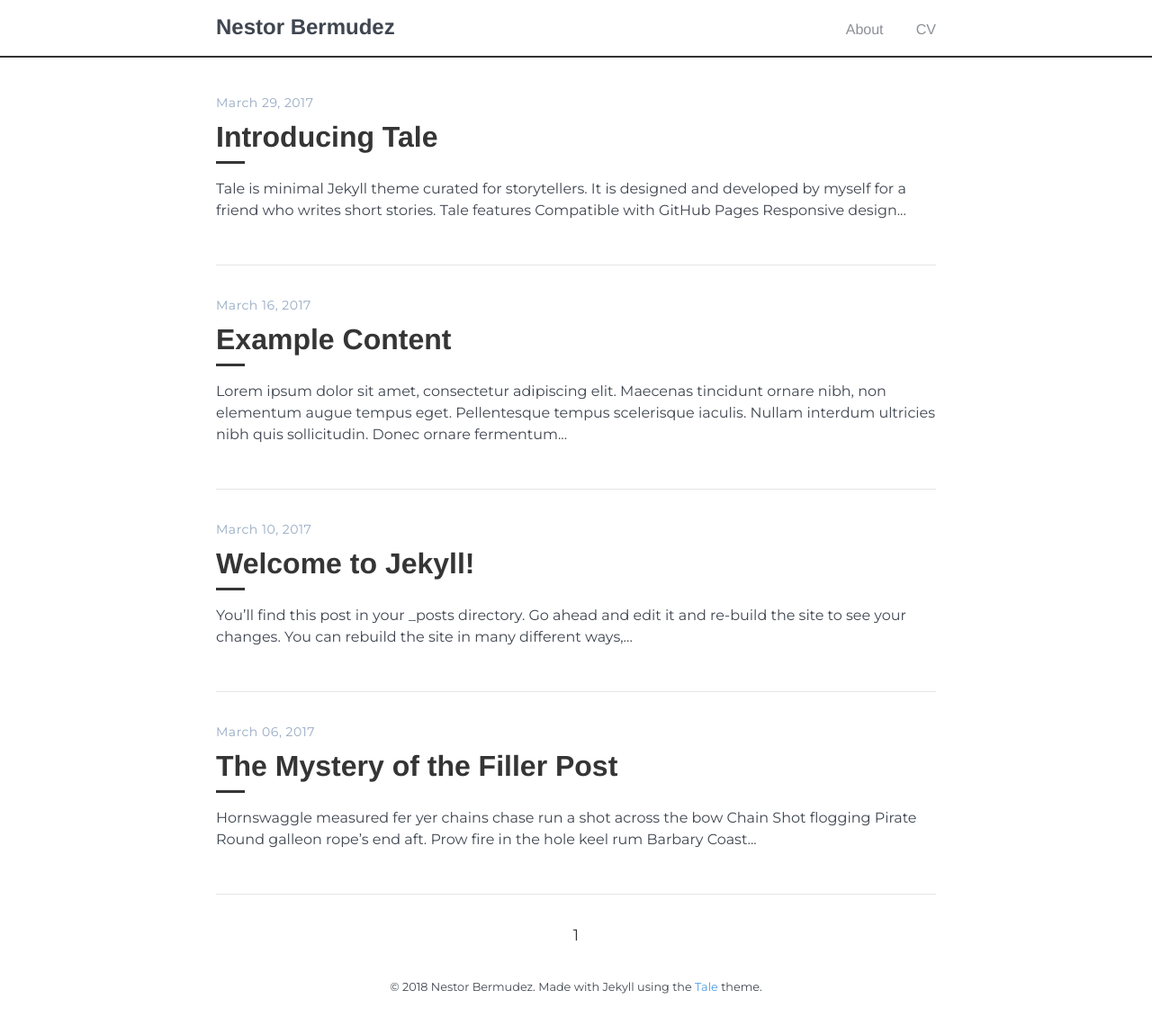
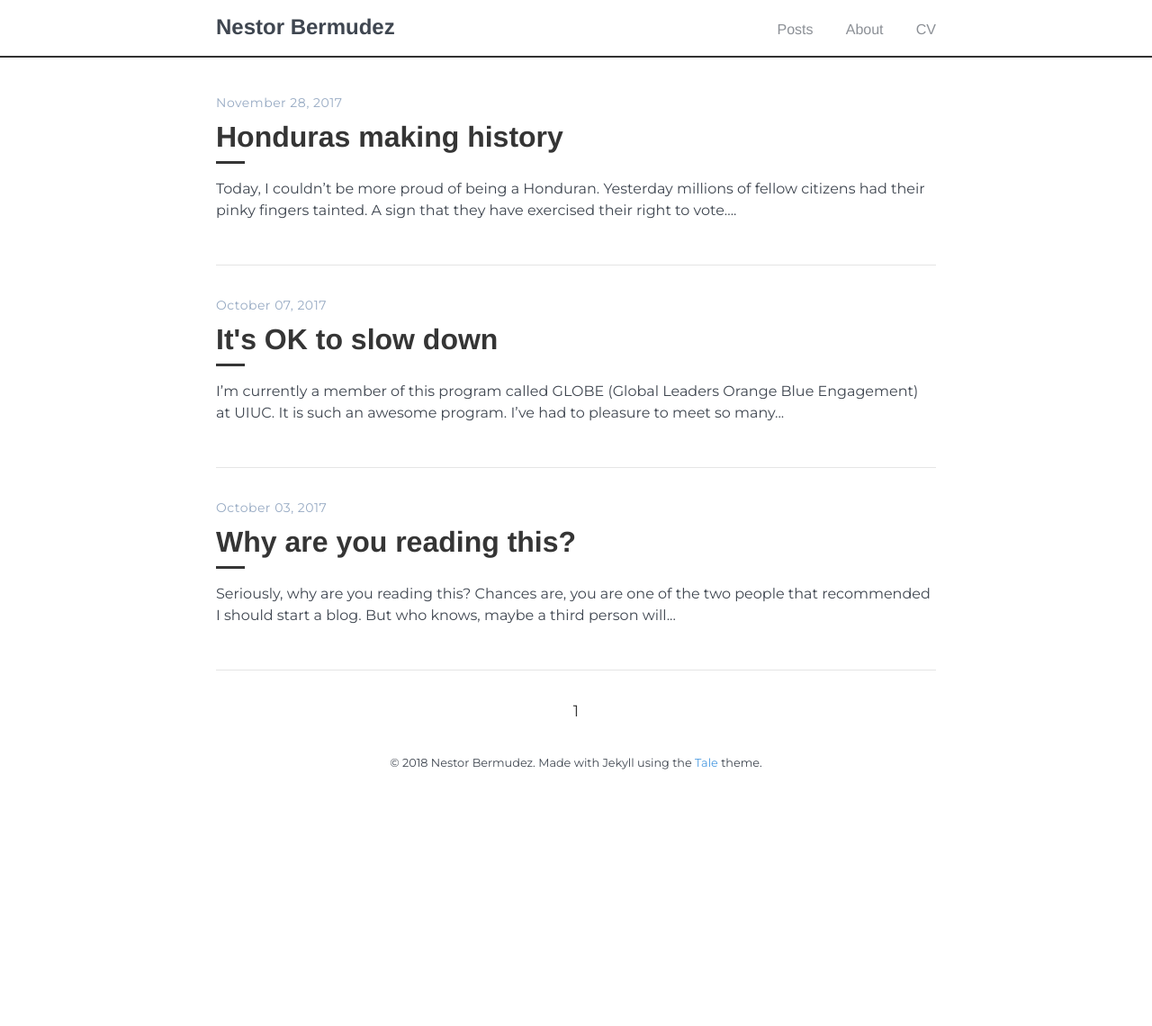
Before and after one commit to nbermudezs/blog, a Jekyll site: the page built from index.html, in a window 1280 px wide and 1140 px high. Shown: the whole window at 90% size. Built offline with Jekyll 4.4.1, drawn with Linux system fonts in a browser that asks for light colours; the list of posts is cut into pages by our own code.

Commit message:
Migrate stuff from wordpress

```diff
--- a/_layouts/default.html
+++ b/_layouts/default.html
@@ -10,6 +10,7 @@
           <h2 class="nav-title">{{ site.title }}</h2>
         </a>
         <ul>
+          <li><a href="{{ '/' | prepend: site.baseurl }}">Posts</a></li>
           <li><a href="{{ '/about' | prepend: site.baseurl }}">About</a></li>
           <li><a href="{{ '/cv' | prepend: site.baseurl }}">CV</a></li>
         </ul>
--- a/_posts/2017-03-06-the-mystery-of-the-filler-post.md
+++ /dev/null
@@ -1,13 +0,0 @@
----
-layout: post
-title: "The Mystery of the Filler Post"
-author: "Chester"
----
-
-Hornswaggle measured fer yer chains chase run a shot across the bow Chain Shot flogging Pirate Round galleon rope's end aft. Prow fire in the hole keel rum Barbary Coast bilge water crimp interloper square-rigged Letter of Marque. Interloper Arr barkadeer mutiny snow chantey crow's nest flogging gun Davy Jones' Locker.
-
-Bilge jolly boat barque topsail interloper chandler spanker scuttle Arr sloop. Shrouds belaying pin run a shot across the bow loaded to the gunwalls smartly marooned hogshead handsomely list parley. Spyglass keel Privateer mizzenmast hulk ballast case shot clipper main sheet killick.
-
-Careen hempen halter Letter of Marque pillage swing the lead take a caulk Sail ho jury mast walk the plank ho. Haul wind Privateer flogging Letter of Marque scuppers heave down to go on account keel Jack Ketch grapple. Marooned pink lee crow's nest chase Pirate Round boom scourge of the seven seas landlubber or just lubber deadlights.
-
-[Pirate Ipsum](http://pirateipsum.me/)
--- a/_posts/2017-03-10-welcome-to-jekyll.md
+++ /dev/null
@@ -1,25 +0,0 @@
----
-layout: post
-title:  "Welcome to Jekyll!"
-author: "Jekyll"
----
-
-You’ll find this post in your `_posts` directory. Go ahead and edit it and re-build the site to see your changes. You can rebuild the site in many different ways, but the most common way is to run `jekyll serve`, which launches a web server and auto-regenerates your site when a file is updated.
-
-To add new posts, simply add a file in the `_posts` directory that follows the convention `YYYY-MM-DD-name-of-post.ext` and includes the necessary front matter. Take a look at the source for this post to get an idea about how it works.
-
-Jekyll also offers powerful support for code snippets: like these
-
-{% highlight ruby %}
-def print_hi(name)
-  puts "Hi, #{name}"
-end
-print_hi('Tom')
-#=> prints 'Hi, Tom' to STDOUT.
-{% endhighlight %}
-
-Check out the [Jekyll docs][jekyll-docs] for more info on how to get the most out of Jekyll. File all bugs/feature requests at [Jekyll’s GitHub repo][jekyll-gh]. If you have questions, you can ask them on [Jekyll Talk][jekyll-talk].
-
-[jekyll-docs]: https://jekyllrb.com/docs/home
-[jekyll-gh]:   https://github.com/jekyll/jekyll
-[jekyll-talk]: https://talk.jekyllrb.com/
--- a/_posts/2017-03-16-example-content.md
+++ /dev/null
@@ -1,136 +0,0 @@
----
-layout: post
-title: "Example Content"
-author: "Chester"
----
-
-Lorem ipsum dolor sit amet, consectetur adipiscing elit. Maecenas tincidunt ornare nibh, non elementum augue tempus eget. Pellentesque tempus scelerisque iaculis. Nullam interdum ultricies nibh quis sollicitudin. Donec ornare fermentum facilisis. Ut at sem ac sem imperdiet varius a eget tortor. Nam eu augue eget orci semper maximus in eget augue. Mauris ornare, nisl ut suscipit consectetur, mi quam interdum tellus, at rutrum quam eros ultrices mi.
-
-# Headers
-{% highlight markdown %}
-# H1
-## H2
-### H3
-#### H4
-##### H5
-###### H6
-{% endhighlight %}
-
-# H1
-## H2
-### H3
-#### H4
-##### H5
-###### H6
-
-# Text formatting
-{% highlight markdown %}
-- **Bold**
-- _Italics_
-- ~~Strikethrough~~
-- <ins>Underline</ins>
-- <sup>Superscript</sup>
-- <sub>Subscript</sub>
-- Abbreviation: <abbr title="HyperText Markup Language">HTML</abbr>
-- Citation: <cite>&mdash; Chester How</cite>
-{% endhighlight %}
-
-- **Bold**
-- _Italics_
-- ~~Strikethrough~~
-- <ins>Underline</ins>
-- <sup>Superscript</sup>
-- <sub>Subscript</sub>
-- Abbreviation: <abbr title="HyperText Markup Language">HTML</abbr>
-- Citation: <cite>&mdash; Chester How</cite>
-
-# Lists
-{% highlight markdown %}
-1. Ordered list item 1
-2. Ordered list item 2
-3. Ordered list item 3
-
-* Unordered list item 1
-* Unordered list item 2
-* Unordered list item 3
-{% endhighlight %}
-
-1. Ordered list item 1
-2. Ordered list item 2
-3. Ordered list item 3
-
-* Unordered list item 1
-* Unordered list item 2
-* Unordered list item 3
-
-# Links
-{% highlight markdown %}
-Check out tale on [GitHub](https://github.com/chesterhow/tale).
-{% endhighlight %}
-
-Check out tale on [GitHub](https://github.com/chesterhow/tale).
-
-# Images
-{% highlight markdown %}
-![Placeholder image](https://placehold.it/800x400 "Placeholder image")
-
-![Image with caption](https://placehold.it/700x400 "Image with caption")
-_This is an image with a caption_
-{% endhighlight %}
-
-![Placeholder image](https://placehold.it/800x400 "Placeholder image")
-
-![Image with caption](https://placehold.it/700x400 "Image with caption")
-_This is an image with a caption_
-
-# Code and Syntax Highlighting
-Use back-ticks for `inline code`. Multi-line code snippets are supported too through Pygments.
-
-{% highlight js %}
-// Sample javascript code
-var s = "JavaScript syntax highlighting";
-alert(s);
-{% endhighlight %}
-
-{% highlight python %}
-# Sample python code
-s = "Python syntax highlighting"
-print s
-{% endhighlight %}
-
-Adding `linenos` to the Pygments tag enables line numbers.
-
-{% highlight js  linenos %}
-// Sample javascript code
-var s = "JavaScript syntax highlighting";
-alert(s);
-{% endhighlight %}
-
-# Blockquotes
-{% highlight markdown %}
-> Curabitur blandit tempus porttitor. Nullam quis risus eget urna mollis ornare vel eu leo. Nullam id dolor id nibh ultricies vehicula ut id elit.
-
-{% endhighlight %}
-
-> Curabitur blandit tempus porttitor. Nullam quis risus eget urna mollis ornare vel eu leo. Nullam id dolor id nibh ultricies vehicula ut id elit.
-
-# Horizontal Rule & Line Break
-{% highlight markdown %}
-Use `<hr>` for horizontal rules
-
-<hr>
-
-and `<br>` for line breaks.
-
-<br>
-{% endhighlight %}
-
-Use `<hr>` for horizontal rules
-
-<hr>
-
-and `<br>` for line breaks.
-
-<br>
-
-_The end_
--- a/_posts/2017-03-29-introducing-tale.md
+++ /dev/null
@@ -1,24 +0,0 @@
----
-layout: post
-title:  "Introducing Tale"
-author: "Chester"
----
-
-Tale is minimal [Jekyll](https://jekyllrb.com/) theme curated for storytellers. It is designed and developed by [myself](https://github.com/chesterhow/) for a friend who writes short stories.
-
-## Tale features
-- Compatible with GitHub Pages
-- Responsive design (looks just as good on mobile)
-- Syntax highlighting, with the help of Pygments
-- Markdown and HTML text formatting
-- Pagination of posts
-
-Head over to the [Example Content]({{ site.baseurl }}/2017-03-16/example-content) post for a showcase of Tale's text formatting features.
-
-## Browser Support
-Tale works on most if not all modern browsers, including Chrome, Safari and Firefox 👍🏼
-
-## Download or Contribute
-Tale is publicly hosted on GitHub, so go ahead and download or fork it at the [GitHub repository](https://github.com/chesterhow/tale). If you spot any bugs or have any suggestions, feel free to create an issue or make a pull request.
-
-Thanks for checking out Tale!
--- /dev/null
+++ b/_posts/2017-10-03-why-are-you-reading-this.md
@@ -0,0 +1,29 @@
+---
+layout: post
+title:  "Why are you reading this?"
+author: "Nestor"
+---
+
+![alt text](/assets/images/posts/2017-10-03.jpg "Antofagasta 2016")
+
+Seriously, why are you reading this?
+
+Chances are, you are one of the two people that recommended I should start a blog. But who knows, maybe a third person will eventually read it.
+
+Let me set the expectations straight…
+This isn’t a technical blog but I may write something about Computer Science and/or Math from time to time.
+
+This isn’t a photography blog but you will probably see a picture (taken by me) on each of my blog posts and I may write about my photos and a trick or two I learn.
+
+This isn’t a travel blog but I will share with you some of my travel experiences and more photos! Yay! You will learn that I love taking pictures but not so much appearing in them 🙂
+
+This isn’t a student blog but, since I’m currently enrolled back in college, you will probably read a lot about my college experiences. Yes, that will probably include the occasional whining, fun/new experiences, thoughts about homework and projects and such, etc.
+
+So “what’s this blog about then?” you may ask. Well, it is just a place for me to take thoughts out my head but I guess most personal blogs are like this, nothing new on that. I’ll write about things that I find interesting, things that pissed me off, things that drew a smile on my face.
+
+I’m planning to write at least once a week but lets see how it goes.
+
+You, reader, if you are one of the two people that told me to start a blog, thanks! It took a while but better late than never, right?
+I do hope you (and the other readers, if any) enjoy my writings.
+
+Ah! I almost forget about the photo… I took the picture on this post in Antofagasta, Chile two years ago while leading the Honduras delegation for the Ibero-american Math Olympiad. Lovely place, sea on one side, desert on the other.
--- /dev/null
+++ b/_posts/2017-10-07-its-ok-to-slow-down.md
@@ -0,0 +1,31 @@
+---
+layout: post
+title:  "It's OK to slow down"
+author: "Nestor"
+---
+
+![alt text](/assets/images/posts/2017-10-07.jpg "Swiss train 2016")
+
+I’m currently a member of this program called GLOBE (Global Leaders Orange Blue Engagement) at UIUC. It is such an awesome program. I’ve had to pleasure to meet so many wonderful people and meet with some of them on a regular-ish basis; Madina, Meera, Lamya and Sushma, thanks for taking the time to get together and share.
+
+Madina is a math student from Kazakhstan and also one of the persons that recommended I should start a blog. Meera is from Arizona and studies psychology, Lamya is from Irak and studies translation, and Sushma is from India and studies urban planning.
+
+Today, we decided to go have dinner together at this place called Salad something, nice salad bar, quiet place. So we had salads and talked for a while. Madina brought Kazakhs’ chocolate! Thanks!
+
+You know, October is the month of Halloween and, although it is still far away, we at UIUC don’t really like to wait so there will be themed events probably throughout the entire month. There was one today anyways, Spooked Illinites: haunted house, palm reading, karaoke, bingo. So we decided to head there after finishing our salads, I wasn’t super excited to go but went anyways 🙂
+
+We were early so we roamed the place for a while. By the time we wanted to enter the Haunted house there was this huuugee line so Madina and I decided to bail out with the intention to go home. But then on our way out we started talking about books, about life in Kazakhstan and we ended up talking for a long while. And then Claudia showed up, she’s a Chemical Eng. PhD student from Colombia (and also a GLOBE member) I met right before classes started. So we kept talking for another while and then two more people appeared! Amod and Mariam, from India and Georgia (the country, not the state :P) respectively. They both study computer science (like me).
+As you would guess we kept talking for a while about random stuff. The more the merrier, right!? So nice to see y’all tonight and have a chance to catch up. Mariam – I hope you did get to have your palm read 🙂
+
+We all are grad students and it has been a bit of shock, at least for me, how different grad school is compared to undergrad. Even just a small number of classes (I taking just 3) can take up pretty much all your time between assignments, research projects, lectures, additional reading, practice. How the teaching and collaboration works (I’ll probably write an entire post about this soon, it’s been a real shock). With all those things to deal with it feels kind of negligent to just stop, have a look around you, enjoy the weather, talk with someone, workout or do anything that does not contribute to your coursework.
+
+I’ve been focusing on studying (like… a lot) and assignments this whole week, apparently a little bit too much as 3 people told me today: “you look really tired”. If that’s not a wake up call, I don’t know what it is. So here I’m writing this blog post instead of going to bed just because I want, it doesn’t contribute at all to all those assignments and reading I need to do but it’s OK. Tomorrow is a new day.
+
+I had such a good time with y’all tonight. It was nice to get away from the laptops and books and just talk for a while. ‘Til next time! In the meantime I’ll get back to work, not before having a good night of sleep.
+
+Have a great weekend!
+
+—
+
+About the photo… I took that picture in a train in Switzerland. I almost couldn’t believe the view I had.
+I was on my way to the Swiss Alps and didn’t change trains when I had to so I ended up going somewhere else, met some nice people in the train which made the trip more memorable. I wouldn’t have taken that picture or met the people I met if I had taken the right train. Things always work out, just don’t panic!
--- /dev/null
+++ b/_posts/2017-11-28-honduras-making-history.md
@@ -0,0 +1,23 @@
+---
+layout: post
+title:  "Honduras making history"
+author: "Nestor"
+---
+
+Today, I couldn’t be more proud of being a Honduran.
+
+Yesterday millions of fellow citizens had their pinky fingers tainted. A sign that they have exercised their right to vote. For decades the elected representatives have been of one of the two major parties in the country: Liberal Party and Nacional Party. Today, the leading candidate belongs to a different party.
+
+A party that offers a fresh view to a country governed by a dictator and swamped in corruption and poverty problems; a country that is often regarded as one of the most violent countries in the world; a place were fundamental rights are violated without consequences.
+
+So, “why are you proud?” you may wonder… For years the two main parties have alternate the seat at the presidency, in part because many rural areas of the country are traditionalists that vote based on the color of the party without looking at the candidate in question; in part because many people did not go to vote and, finally, because there are always rumors of violations to our democracy: buying votes, buying spots at the voting staff that check the validity of the votes and many more dirty techniques to control the outcome of the election. I was so happy to see live broadcasts of the process, people in Facebook denouncing  even the smallest inconsistencies they could find, staying awake until 2am until they finally heard official word that Salvador Nasralla was ahead in the counting.
+
+This time was different, the turnover has been unprecedented, the people are tired of being ruled by a despot, they have let themselves be heard, squads of citizens have taken the task of overseeing the counting process, record any inconsistency and report it. Yes, it is unfortunate that we have to do this in the first place but I’m glad the people finally understood it was necessary if we wanted a real change to happen. Of all the elections, this one was the one to take action. There is too much at stake…
+
+The candidate running in second place (National Party) is our current president, Juan Orlando Hernandez, a man that have made everything in his power to stay there. A man that is running for re-election in the first place because **his** Supreme Court ruled in favor even when the constitution explicitly prohibits consecutive terms re-election. Move that some years ago resulted in the president at the time, Manuel Zelaya Rosales, to be forcefully taken out of the country and out of the presidency. Hypocritical, isn’t it? No wonder Hernandez’ campaign slogan was “I’ll do what I have to do”. Yes, violent crimes have decreased in the country and I’m happy for that but what about employment, education, poverty, taxes and freedom of speech problems?
+
+Now, the TSE, entity in charge of tabulating votes and naming the winner, had released preliminary results that put Salvador Nasralla at the head but votes are still coming and they expect to have a final count by Thursday. So far the lead is of about 5% and about 70% of the votes have been processed. The people, myself included, believe the results are clear enough now; the candidate for the Liberal Party have already acknowledged Nasralla as the winner and urges the TSE to do the same.
+
+I hope this will be the beginning on a transformation of a country that have had to deal with despot governments for decades; that our new president will be wise enough to surround himself with capable people, people that care about the country and not just about making money. It won’t be easy, I’m sure there will be resistance and hiccups but I think the key will be transparency; if something goes wrong we want to know and we want to be able to have a saying.
+
+To a new beginning, a new hope for Honduras. Thanks to all my fellow citizens that made it possible.
--- /dev/null
+++ b/about.md
@@ -0,0 +1,23 @@
+---
+layout: default
+title: "About"
+permalink: /about
+---
+
+Wow! It is so difficult to write about yourself! This single sentence is the result of many many attempts to write something witty and/or clever but at some point I just gave up and decided to write this instead. So here it goes…
+
+I’m this guy:
+
+![alt text](/assets/images/profile-sf.jpg "San Francisco 2016")
+
+Handsome, right!? I thought so 😉.
+
+I was named Néstor Bermúdez, after my father, grandpa and great-grandpa, how cool is that!? And to answer your question, yes, my son’s name is going to be Néstor Bermúdez as well, duh.
+
+I was born in Honduras; oldest of 3 children of two loving, hardworking parents. I love coffee, nature and reading a book in a cold day. I’m terrible at dancing, a little bit less terrible at cooking, a not so terrible photographer and a decent software developer.
+
+Recently I applied for graduate college and I had to write a bunch of statements of purpose and essays. It took months! But, damn, you learn so much about yourself. One of the things I realized is that I’m not a software developer or a mathematician but rather a problem solver which turns out to have worked in math and computer science. I love puzzles and challenges regardless of the domain.
+
+So yes, I applied to a couple universities and I finally started my master’s in Computer Science at University of Illinois at Urbana-Champaign in Fall 2017. Pretty fun so far.
+
+There you go, now you know a little bit about me.
```
Also changed, not shown: assets/images/posts/2017-10-03.jpg (added), assets/images/posts/2017-10-07.jpg (added), assets/images/profile-sf.jpg (added).
